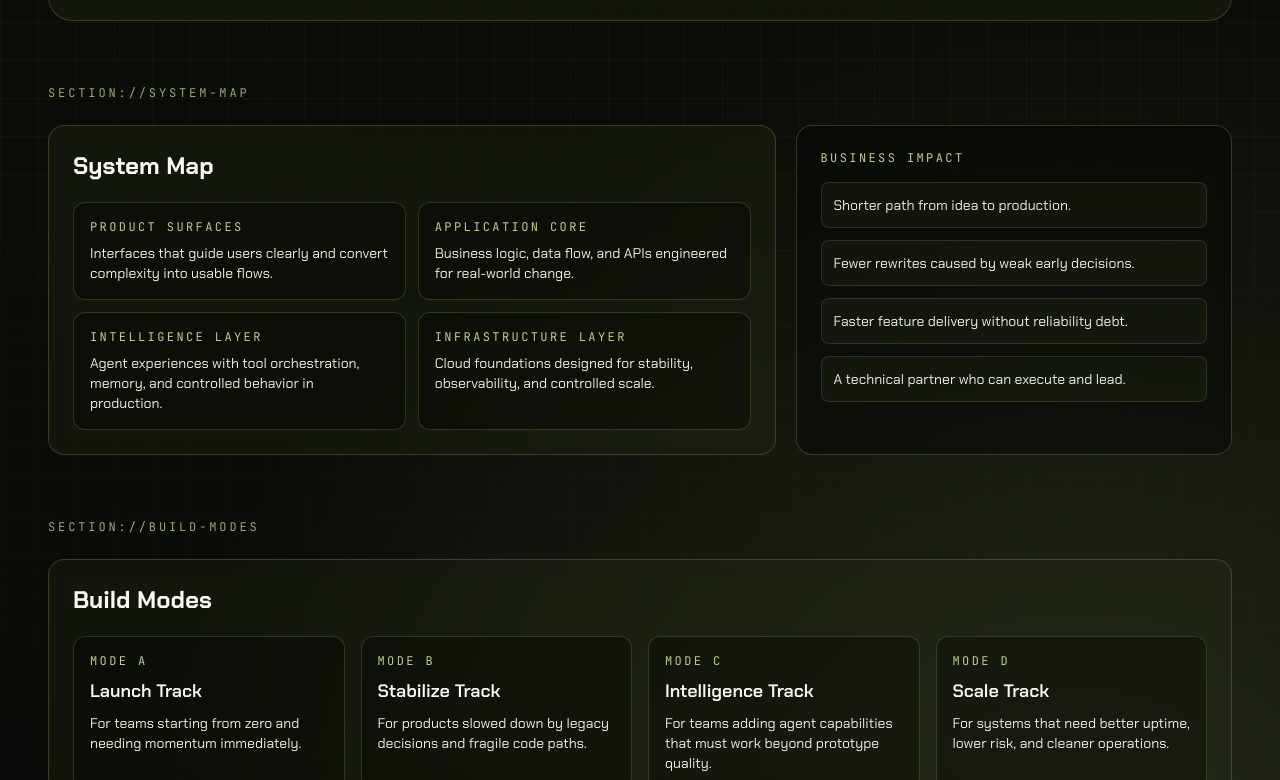
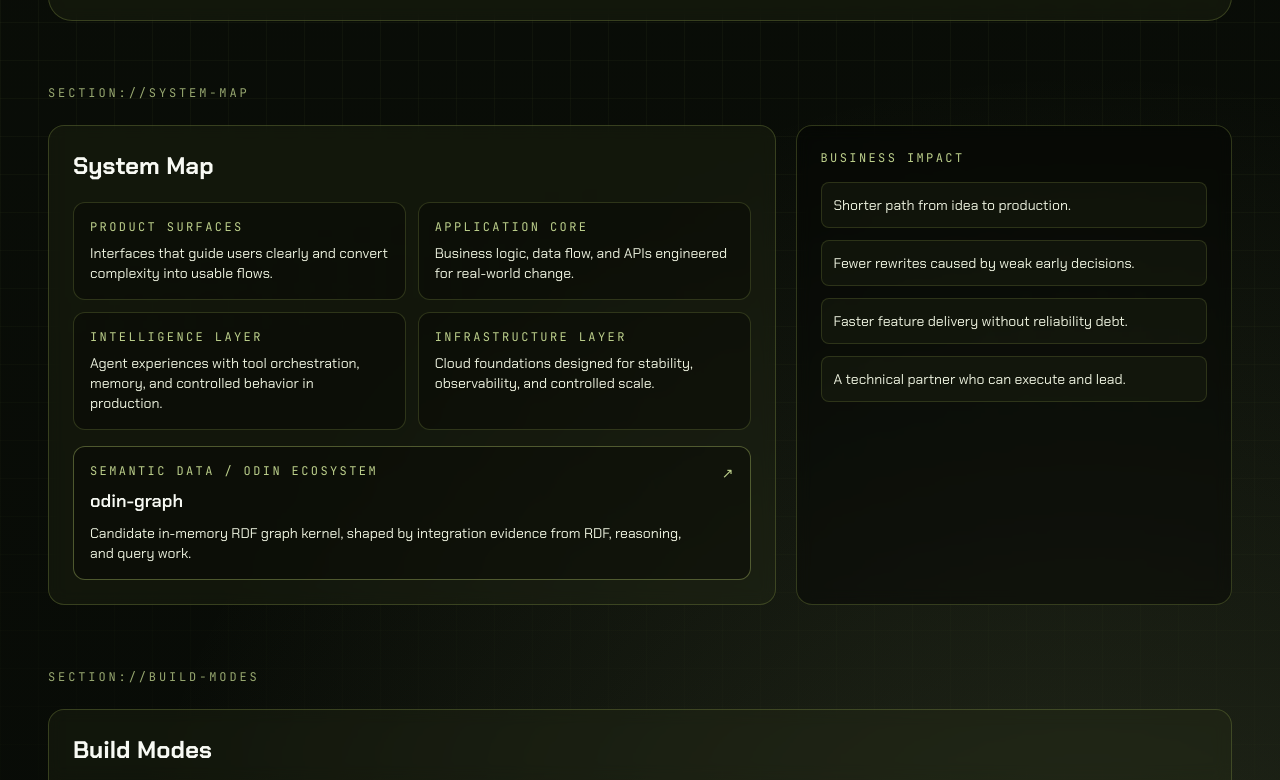
Before and after one commit to crapthings/crapthings, a plain HTML site: page index.html in a window 1280 px wide. Shown: the part 1460-2240 px from the top of the page. Drawn offline with nearby package versions, Linux system fonts and the light colour scheme.

Commit message:
Add odin-graph portfolio entry

```diff
--- a/index.html
+++ b/index.html
@@ -148,6 +148,7 @@
               <span class="rounded-full border border-olive-500/50 bg-olive-900/60 px-3 py-1">JavaScript</span>
               <span class="rounded-full border border-olive-500/50 bg-olive-900/60 px-3 py-1">TypeScript</span>
               <span class="rounded-full border border-olive-500/50 bg-olive-900/60 px-3 py-1">Python</span>
+              <span class="rounded-full border border-olive-500/50 bg-olive-900/60 px-3 py-1">RDF / SPARQL</span>
               <span class="rounded-full border border-olive-500/50 bg-olive-900/60 px-3 py-1">LLM-Augmented Agents</span>
               <span class="rounded-full border border-olive-500/50 bg-olive-900/60 px-3 py-1">Cross-Platform Apps</span>
               <span class="rounded-full border border-olive-500/50 bg-olive-900/60 px-3 py-1">Cloud Architecture</span>
@@ -170,6 +171,7 @@
                 <button data-cmd="runtime" class="rounded border border-olive-500/50 px-2 py-1 text-olive-200 transition hover:bg-olive-800/60">runtime --show</button>
                 <button data-cmd="frontend" class="rounded border border-olive-500/50 px-2 py-1 text-olive-200 transition hover:bg-olive-800/60">frontend --show</button>
                 <button data-cmd="ai" class="rounded border border-olive-500/50 px-2 py-1 text-olive-200 transition hover:bg-olive-800/60">ai --show</button>
+                <button data-cmd="semantic" class="rounded border border-olive-500/50 px-2 py-1 text-olive-200 transition hover:bg-olive-800/60">semantic --show</button>
                 <button data-cmd="cloud" class="rounded border border-olive-500/50 px-2 py-1 text-olive-200 transition hover:bg-olive-800/60">cloud --show</button>
               </div>
             </div>
@@ -269,6 +271,19 @@
                 <p class="mt-2 text-sm text-olive-100">Cloud foundations designed for stability, observability, and controlled scale.</p>
               </div>
             </div>
+            <a
+              href="https://github.com/crapthings/odin-graph"
+              target="_blank"
+              rel="noopener noreferrer"
+              class="mt-4 flex items-start justify-between gap-4 rounded-xl border border-olive-400/45 bg-black/30 p-4 transition hover:border-olive-300/80 hover:bg-olive-900/55"
+            >
+              <span>
+                <span class="mono block text-xs uppercase tracking-[0.2em] text-olive-300">semantic data / odin ecosystem</span>
+                <span class="mt-2 block text-lg font-semibold text-olive-50">odin-graph</span>
+                <span class="mt-2 block text-sm text-olive-100">Candidate in-memory RDF graph kernel, shaped by integration evidence from RDF, reasoning, and query work.</span>
+              </span>
+              <span class="mono shrink-0 text-sm text-olive-300" aria-hidden="true">↗</span>
+            </a>
           </article>
           <article class="rounded-2xl border border-olive-500/35 bg-black/35 p-6 backdrop-blur">
             <p class="mono text-xs uppercase tracking-[0.2em] text-olive-300">business impact</p>
@@ -366,6 +381,11 @@
           "agentic workflows with tools, memory, and orchestration",
           "ship ai-native features fast in multi-language environments",
         ],
+        semantic: [
+          "odin ecosystem: rdf, graph, reasoning, and sparql",
+          "odin-graph: candidate in-memory rdf graph kernel",
+          "integration evidence drives the extraction boundary",
+        ],
         cloud: [
           "cloud infrastructure: compute / data / observability / cicd",
           "cross-platform app delivery and scalable deployment patterns",
@@ -378,6 +398,7 @@
         runtime: "runtime --show",
         frontend: "frontend --show",
         ai: "ai --show",
+        semantic: "semantic --show",
         cloud: "cloud --show",
       };
 
```
Also changed, not shown: 1 other file.
